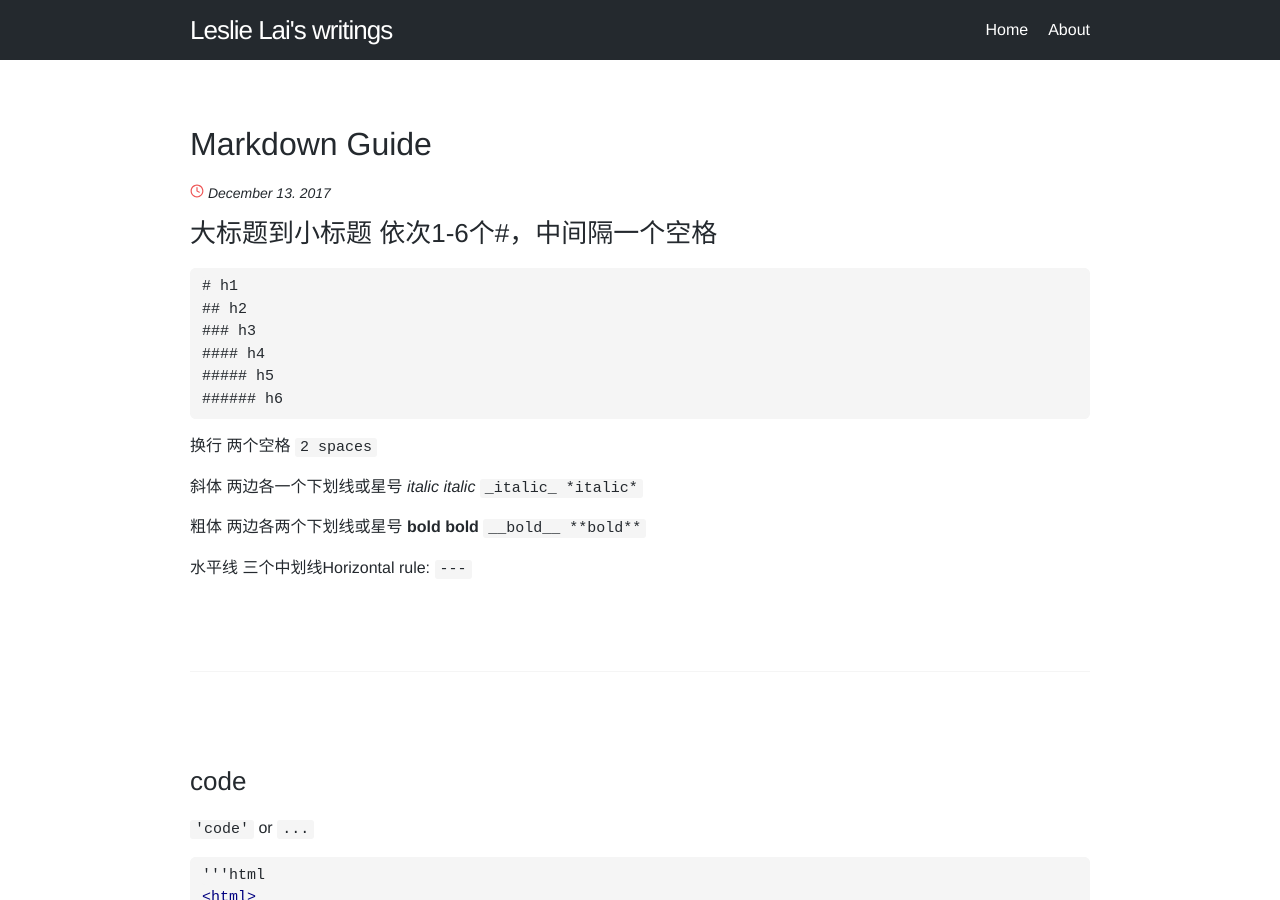
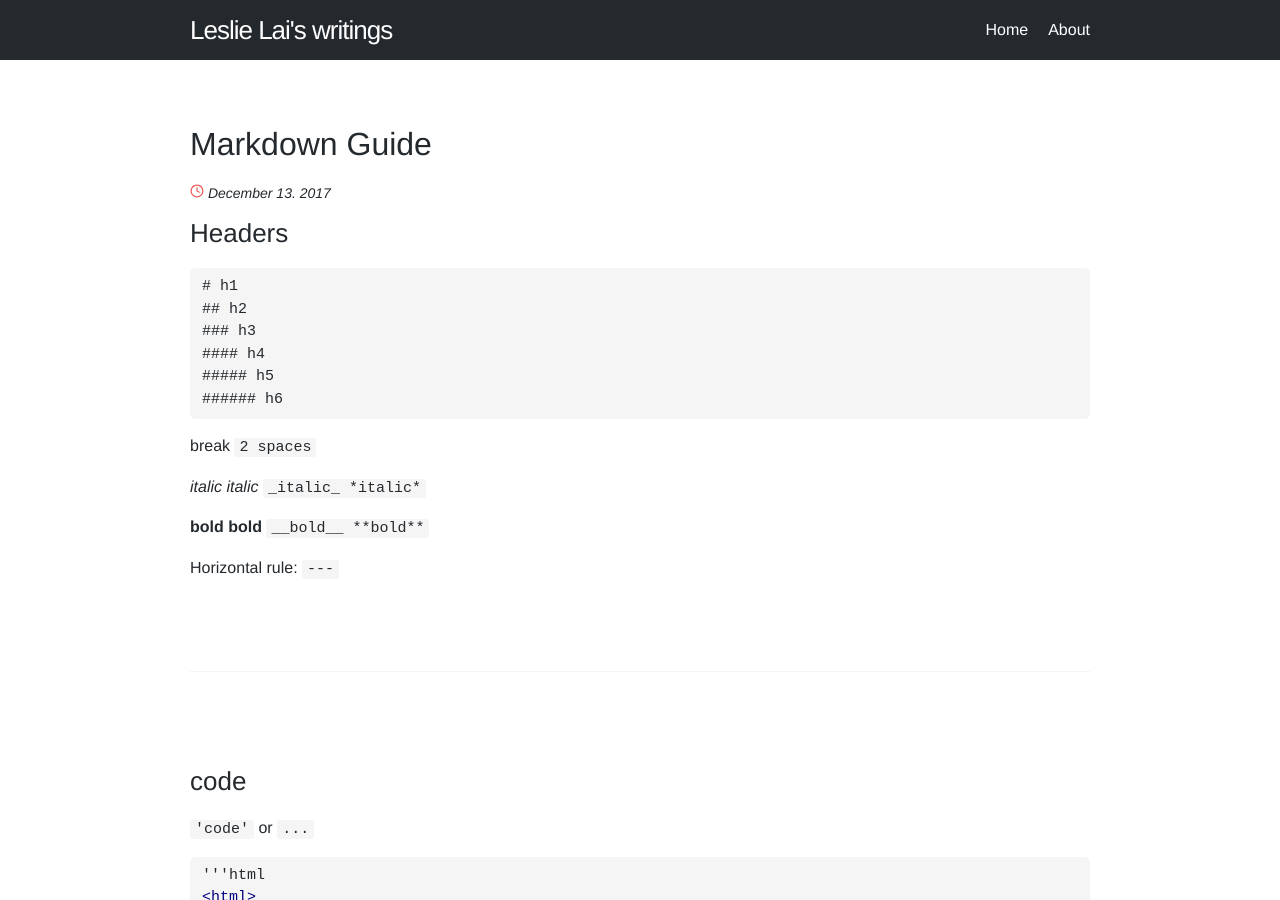
Before and after one commit to lcr/lcr.github.io, a Jekyll site: the page built from _posts/2017-12-13-markdown-guide.md, in a window 1280 px wide and 900 px high. Built offline with Jekyll 4.4.1, drawn with Linux system fonts in a browser that asks for light colours.

Commit message:
change post lang

````diff
--- a/_posts/2017-12-13-markdown-guide.md
+++ b/_posts/2017-12-13-markdown-guide.md
@@ -2,7 +2,7 @@
 title: "Markdown Guide"
 ---
 
-## 大标题到小标题 依次1-6个#，中间隔一个空格
+## Headers
 ```
 # h1
 ## h2
@@ -12,13 +12,13 @@ title: "Markdown Guide"
 ###### h6
 ```
 
-换行 两个空格 `2 spaces`
+break `2 spaces`
 
-斜体 两边各一个下划线或星号  _italic_ *italic*  `_italic_ *italic*`
+_italic_ *italic*  `_italic_ *italic*`
 
-粗体 两边各两个下划线或星号 __bold__ **bold** `__bold__ **bold**`
+__bold__ **bold** `__bold__ **bold**`
 
-水平线 三个中划线Horizontal rule: `---`
+Horizontal rule: `---`
 
 ---
 
````
Also changed, not shown: _posts/2018-01-07-css-animation-link-underline.md (+1 -1 lines), _posts/2018-01-15-back-to-top.md (+3 -3 lines), _posts/2018-02-04-css-center.md (+1 -1 lines), _posts/2018-02-26-jquery-animation-scroll.md (+3 -1 lines), _posts/2018-03-14-css-animation-down.md (+1 -1 lines).
